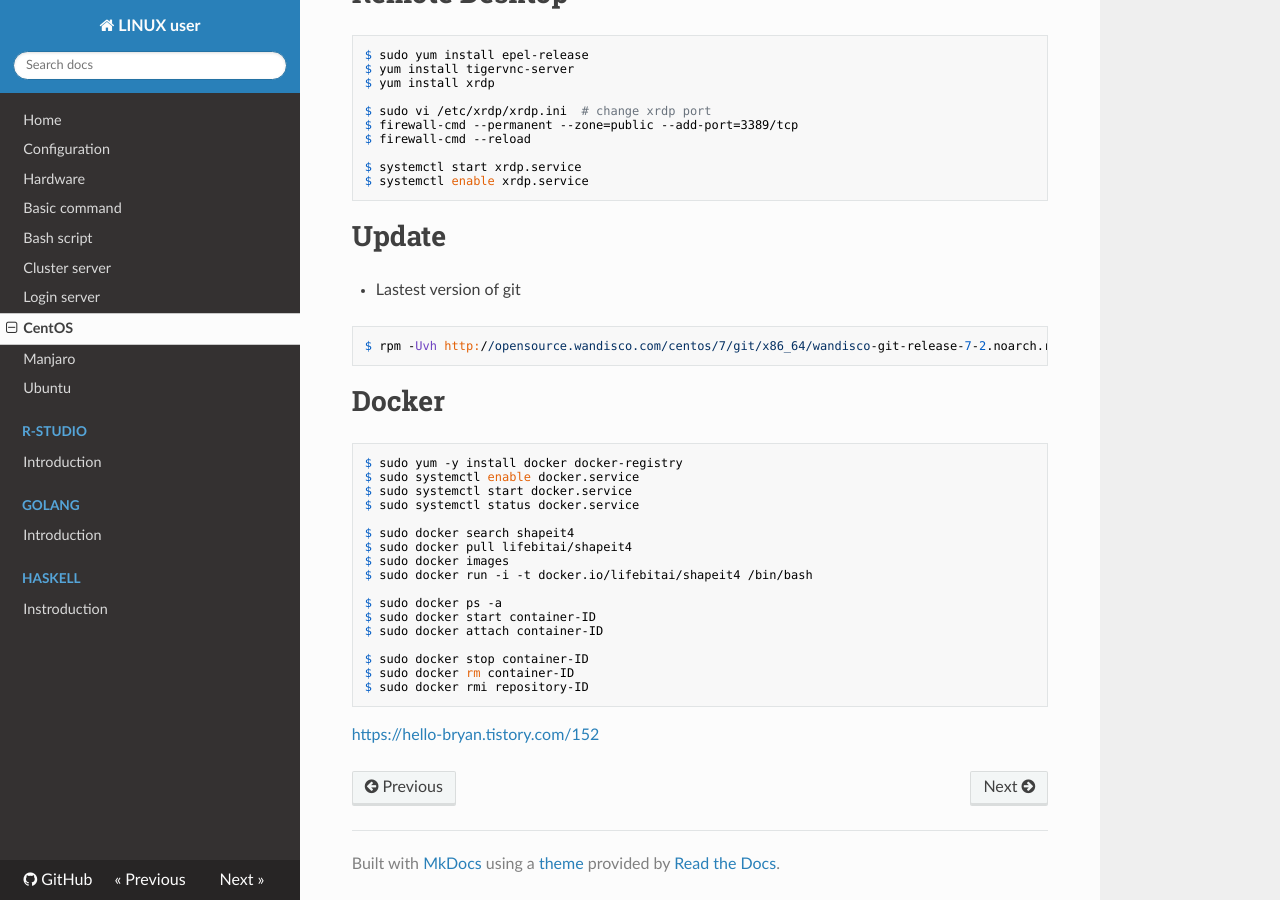
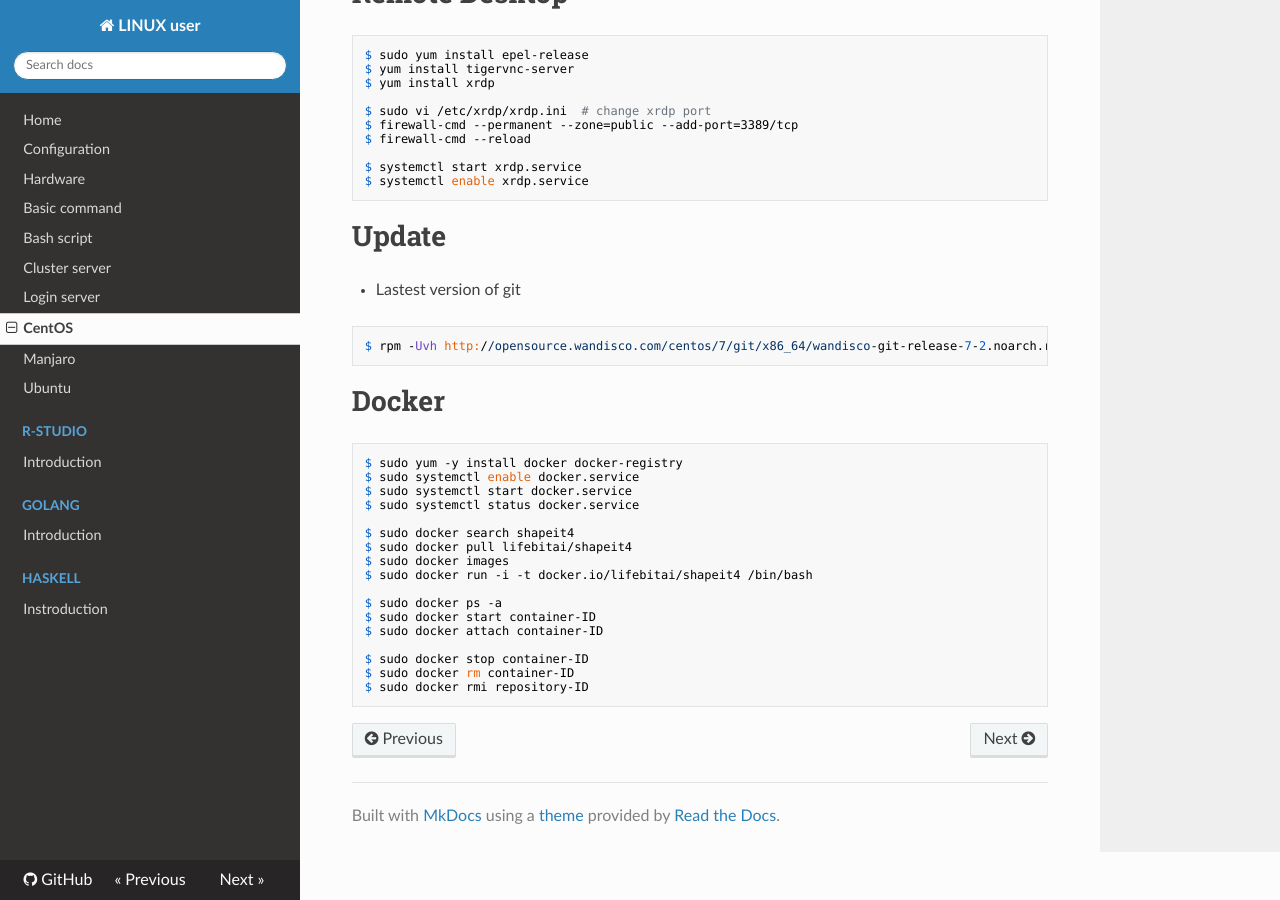
Before and after one commit to WonyoungCho/LINUX, an MkDocs documentation site: the page built from docs/centos_conf.md, in a window 1280 px wide and 900 px high, scrolled down 2072 px. Built offline with MkDocs 1.6.1, drawn with Linux system fonts in a browser that asks for light colours; nearby versions of some CDN libraries; old or Windows-style settings are respelled for this version of MkDocs.

Commit message:
Update centos_conf.md

````diff
--- a/docs/centos_conf.md
+++ b/docs/centos_conf.md
@@ -140,4 +140,3 @@ $ sudo docker stop container-ID
 $ sudo docker rm container-ID
 $ sudo docker rmi repository-ID
 ```
-<https://hello-bryan.tistory.com/152>
````
